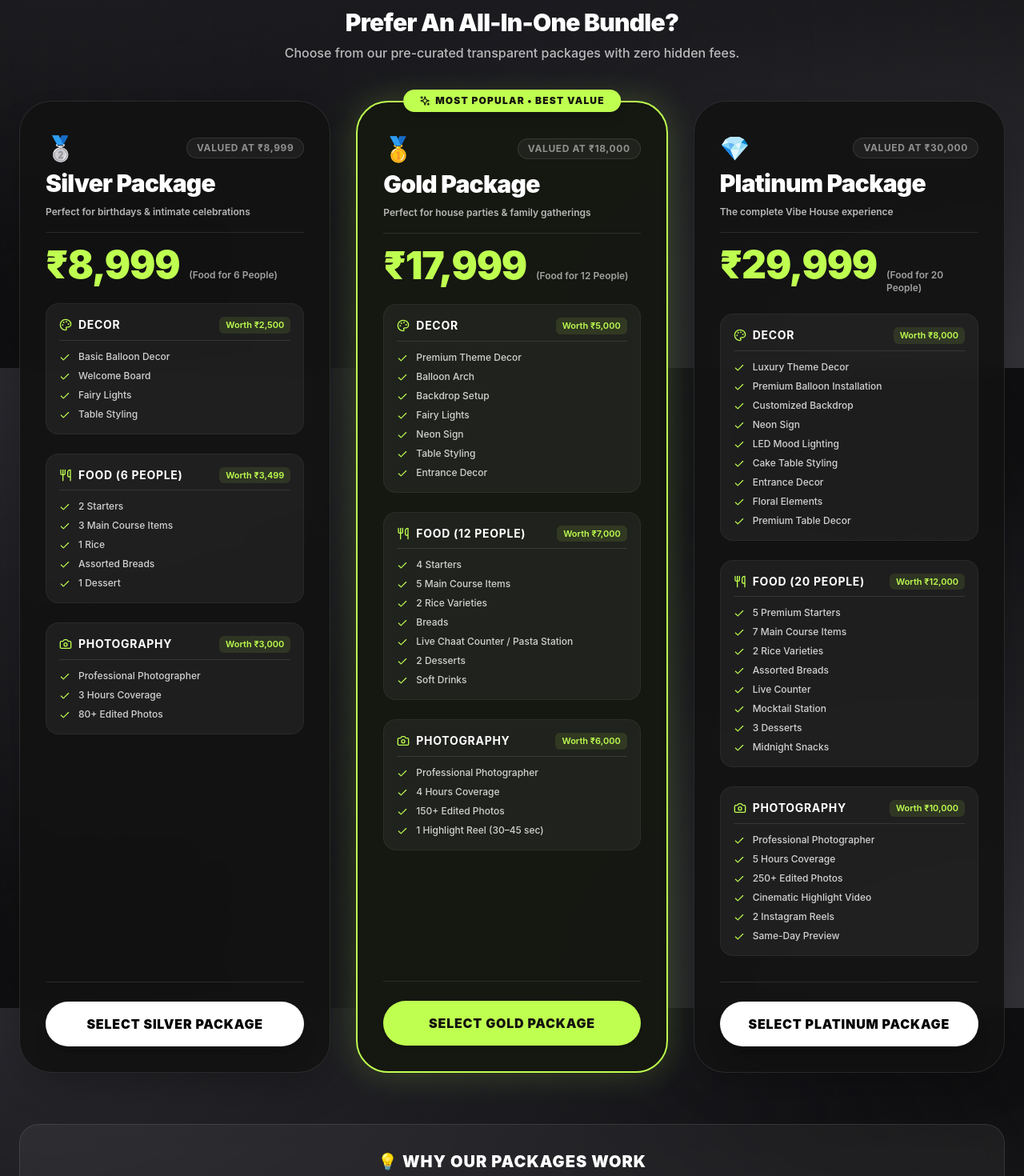
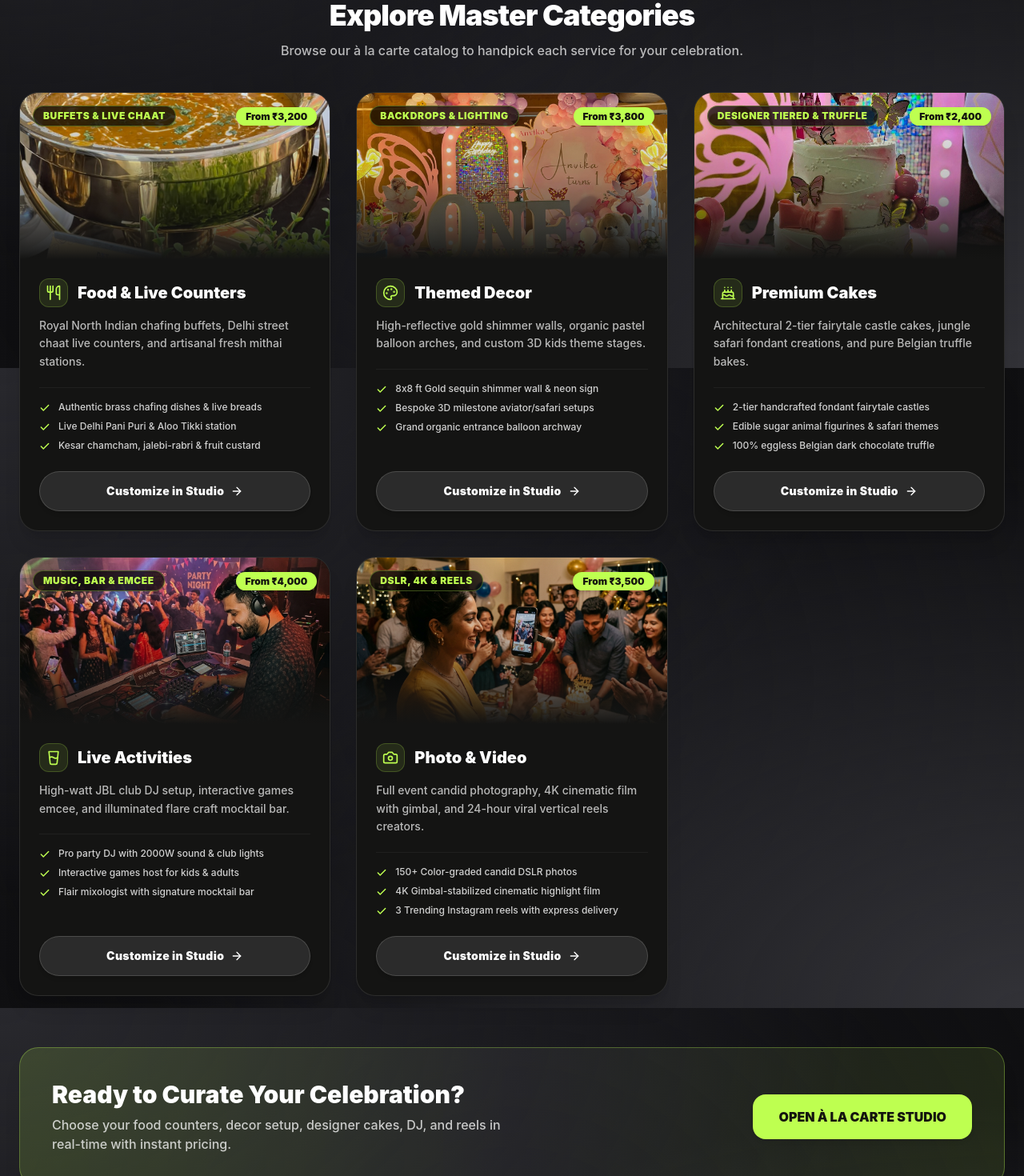
Before and after one commit to yashang-lab/TheVibeHouse, a Next.js app: page / in a window 1280 px wide. Shown: the part 3540-5010 px from the top of the page at 80% size. Built offline with nearby package versions, Linux system fonts and the light colour scheme.

Commit message:
feat: remove package bundles section completely, focus pricing on Create Your Own Party studio

```diff
--- a/components/sections/Packages.tsx
+++ b/components/sections/Packages.tsx
@@ -3,192 +3,77 @@
 import { motion } from "framer-motion";
 import Button from "../Button";
 import Link from "next/link";
-import { Check, Sparkles, Utensils, Camera, Palette, Star, ArrowRight, Cake, Music, GlassWater } from "lucide-react";
+import { Sparkles, Utensils, Camera, Palette, ArrowRight, Cake, GlassWater, Check } from "lucide-react";
 
 const masterCategories = [
   {
+    id: "food",
     icon: Utensils,
     name: "Food & Live Counters",
-    detail: "Buffets, live chaat, desserts & gourmet boxes"
-  },
-  {
-    icon: Palette,
-    name: "Themed Decor",
-    detail: "Shimmer walls, balloon arches & stage styling"
-  },
-  {
-    icon: Cake,
-    name: "Premium Cakes",
-    detail: "Handcrafted 2-tier themed & chocolate truffle cakes"
-  },
-  {
-    icon: GlassWater,
-    name: "Live Activities",
-    detail: "Flair mixologist bar, DJ sound & party host"
-  },
-  {
-    icon: Camera,
-    name: "Photo & Video",
-    detail: "Candid photographers, 4K cinematic film & viral reels"
-  }
-];
-
-const packages = [
-  {
-    tier: "Silver Package",
-    emoji: "🥈",
-    badgeColor: "border-slate-300/30 text-slate-200",
-    price: "₹8,999",
-    totalValue: "₹8,999",
-    people: "Food for 6 People",
-    tagline: "Perfect for birthdays & intimate celebrations",
-    description: "Budget-friendly, ideal for birthdays and small celebrations with essential decor & photos.",
-    isPopular: false,
-    sections: [
-      {
-        title: "Decor",
-        icon: Palette,
-        worth: "Worth ₹2,500",
+    tag: "Buffets & Live Chaat",
+    detail: "Royal North Indian chafing buffets, Delhi street chaat live counters, and artisanal fresh mithai stations.",
+    startingPrice: "From ₹3,200",
+    image: "/catalog/food-buffet-chafing.jpg",
     items: [
-          "Basic Balloon Decor",
-          "Welcome Board",
-          "Fairy Lights",
-          "Table Styling"
+      "Authentic brass chafing dishes & live breads",
+      "Live Delhi Pani Puri & Aloo Tikki station",
+      "Kesar chamcham, jalebi-rabri & fruit custard"
     ]
   },
   {
-        title: "Food (6 People)",
-        icon: Utensils,
-        worth: "Worth ₹3,499",
+    id: "decor",
+    icon: Palette,
+    name: "Themed Decor",
+    tag: "Backdrops & Lighting",
+    detail: "High-reflective gold shimmer walls, organic pastel balloon arches, and custom 3D kids theme stages.",
+    startingPrice: "From ₹3,800",
+    image: "/catalog/decor-shimmer-stage.jpg",
     items: [
-          "2 Starters",
-          "3 Main Course Items",
-          "1 Rice",
-          "Assorted Breads",
-          "1 Dessert"
+      "8x8 ft Gold sequin shimmer wall & neon sign",
+      "Bespoke 3D milestone aviator/safari setups",
+      "Grand organic entrance balloon archway"
     ]
   },
   {
-        title: "Photography",
-        icon: Camera,
-        worth: "Worth ₹3,000",
+    id: "cakes",
+    icon: Cake,
+    name: "Premium Cakes",
+    tag: "Designer Tiered & Truffle",
+    detail: "Architectural 2-tier fairytale castle cakes, jungle safari fondant creations, and pure Belgian truffle bakes.",
+    startingPrice: "From ₹2,400",
+    image: "/catalog/cake-fairytale-castle.jpg",
     items: [
-          "Professional Photographer",
-          "3 Hours Coverage",
-          "80+ Edited Photos"
-        ]
-      }
+      "2-tier handcrafted fondant fairytale castles",
+      "Edible sugar animal figurines & safari themes",
+      "100% eggless Belgian dark chocolate truffle"
     ]
   },
   {
-    tier: "Gold Package",
-    emoji: "🥇",
-    badgeColor: "border-brand-perk text-brand-perk",
-    price: "₹17,999",
-    totalValue: "₹18,000",
-    people: "Food for 12 People",
-    tagline: "Perfect for house parties & family gatherings",
-    description: "Roughly 2× Silver but feels significantly more premium—making it the ultimate value pick.",
-    isPopular: true,
-    popularBadge: "MOST POPULAR • BEST VALUE",
-    sections: [
-      {
-        title: "Decor",
-        icon: Palette,
-        worth: "Worth ₹5,000",
+    id: "activities",
+    icon: GlassWater,
+    name: "Live Activities",
+    tag: "Music, Bar & Emcee",
+    detail: "High-watt JBL club DJ setup, interactive games emcee, and illuminated flare craft mocktail bar.",
+    startingPrice: "From ₹4,000",
+    image: "/catalog/activity-live-dj.jpg",
     items: [
-          "Premium Theme Decor",
-          "Balloon Arch",
-          "Backdrop Setup",
-          "Fairy Lights",
-          "Neon Sign",
-          "Table Styling",
-          "Entrance Decor"
+      "Pro party DJ with 2000W sound & club lights",
+      "Interactive games host for kids & adults",
+      "Flair mixologist with signature mocktail bar"
     ]
   },
   {
-        title: "Food (12 People)",
-        icon: Utensils,
-        worth: "Worth ₹7,000",
+    id: "media",
+    icon: Camera,
+    name: "Photo & Video",
+    tag: "DSLR, 4K & Reels",
+    detail: "Full event candid photography, 4K cinematic film with gimbal, and 24-hour viral vertical reels creators.",
+    startingPrice: "From ₹3,500",
+    image: "/catalog/media-viral-reels.jpg",
     items: [
-          "4 Starters",
-          "5 Main Course Items",
-          "2 Rice Varieties",
-          "Breads",
-          "Live Chaat Counter / Pasta Station",
-          "2 Desserts",
-          "Soft Drinks"
-        ]
-      },
-      {
-        title: "Photography",
-        icon: Camera,
-        worth: "Worth ₹6,000",
-        items: [
-          "Professional Photographer",
-          "4 Hours Coverage",
-          "150+ Edited Photos",
-          "1 Highlight Reel (30–45 sec)"
-        ]
-      }
-    ]
-  },
-  {
-    tier: "Platinum Package",
-    emoji: "💎",
-    badgeColor: "border-purple-400 text-purple-300",
-    price: "₹29,999",
-    totalValue: "₹30,000",
-    people: "Food for 20 People",
-    tagline: "The complete Vibe House experience",
-    description: "For hosts who want a hassle-free, Instagram-worthy event with premium decor & content creation.",
-    isPopular: false,
-    popularBadge: "VIP EXPERIENCE",
-    sections: [
-      {
-        title: "Decor",
-        icon: Palette,
-        worth: "Worth ₹8,000",
-        items: [
-          "Luxury Theme Decor",
-          "Premium Balloon Installation",
-          "Customized Backdrop",
-          "Neon Sign",
-          "LED Mood Lighting",
-          "Cake Table Styling",
-          "Entrance Decor",
-          "Floral Elements",
-          "Premium Table Decor"
-        ]
-      },
-      {
-        title: "Food (20 People)",
-        icon: Utensils,
-        worth: "Worth ₹12,000",
-        items: [
-          "5 Premium Starters",
-          "7 Main Course Items",
-          "2 Rice Varieties",
-          "Assorted Breads",
-          "Live Counter",
-          "Mocktail Station",
-          "3 Desserts",
-          "Midnight Snacks"
-        ]
-      },
-      {
-        title: "Photography",
-        icon: Camera,
-        worth: "Worth ₹10,000",
-        items: [
-          "Professional Photographer",
-          "5 Hours Coverage",
-          "250+ Edited Photos",
-          "Cinematic Highlight Video",
-          "2 Instagram Reels",
-          "Same-Day Preview"
-        ]
-      }
+      "150+ Color-graded candid DSLR photos",
+      "4K Gimbal-stabilized cinematic highlight film",
+      "3 Trending Instagram reels with express delivery"
     ]
   }
 ];
@@ -201,7 +86,7 @@ export default function Packages() {
 
       <div className="container mx-auto px-4 sm:px-6 max-w-7xl relative z-10">
 
-        {/* Big Main Section Header */}
+        {/* Main Section Header */}
         <div className="text-center mb-16 max-w-4xl mx-auto">
           <motion.div
             initial={{ opacity: 0, y: 15 }}
@@ -230,7 +115,7 @@ export default function Packages() {
             transition={{ duration: 0.6, delay: 0.2 }}
             className="text-lg md:text-xl text-white/75 max-w-2xl mx-auto font-medium"
           >
-            Select food, theme, cakes, activities, and media à la carte—or choose an all-inclusive ready package.
+            Select food, theme, cakes, activities, and media à la carte with 100% price transparency. No forced packages.
           </motion.p>
         </div>
 
@@ -240,7 +125,7 @@ export default function Packages() {
           whileInView={{ opacity: 1, y: 0 }}
           viewport={{ once: true }}
           transition={{ duration: 0.6 }}
-          className="mb-20 rounded-[2.5rem] bg-gradient-to-br from-[#1F2614]/90 via-[#141414]/95 to-[#161616]/95 border-2 border-brand-perk/50 p-6 sm:p-10 lg:p-12 shadow-[0_0_50px_rgba(190,255,80,0.15)] relative overflow-hidden backdrop-blur-xl"
+          className="mb-16 rounded-[2.5rem] bg-gradient-to-br from-[#1F2614]/90 via-[#141414]/95 to-[#161616]/95 border-2 border-brand-perk/50 p-6 sm:p-10 lg:p-12 shadow-[0_0_50px_rgba(190,255,80,0.15)] relative overflow-hidden backdrop-blur-xl"
         >
           {/* Subtle glow orb */}
           <div className="absolute top-0 right-0 -mr-20 -mt-20 w-80 h-80 bg-brand-perk/15 rounded-full blur-3xl pointer-events-none" />
@@ -255,7 +140,7 @@ export default function Packages() {
                   Design Every Single Detail of Your Event
                 </h3>
                 <p className="text-white/80 text-base md:text-lg font-medium leading-relaxed">
-                  Select your food menu, theme decor, designer cakes, live activities, and media coverage line-by-line with real-time price calculation.
+                  Pick exactly what you want across our 5 master categories. Mix authentic catering, royal stage decor, artisanal cakes, live entertainment, and cinematic media with real-time price calculation.
                 </p>
               </div>
 
@@ -285,8 +170,8 @@ export default function Packages() {
                     <div className="font-bold text-white text-sm sm:text-base leading-snug group-hover:text-brand-perk transition-colors">
                       {cat.name}
                     </div>
-                    <div className="text-xs text-white/60 mt-1 font-medium leading-relaxed hidden sm:block">
-                      {cat.detail}
+                    <div className="text-xs text-brand-perk mt-1 font-semibold">
+                      {cat.startingPrice}
                     </div>
                   </Link>
                 );
@@ -295,135 +180,102 @@ export default function Packages() {
           </div>
         </motion.div>
 
-        {/* Pre-curated Packages Section */}
-        <div className="mb-12 text-center">
-          <h3 className="text-2xl sm:text-3xl font-black text-white tracking-tight mb-2">
-            Prefer An All-In-One Bundle?
+        {/* Master Categories Catalog Showcase Cards */}
+        <div className="mb-10 text-center">
+          <h3 className="text-2xl sm:text-4xl font-black text-white tracking-tight mb-3">
+            Explore Master Categories
           </h3>
-          <p className="text-sm sm:text-base text-white/70 font-medium">
-            Choose from our pre-curated transparent packages with zero hidden fees.
+          <p className="text-base text-white/70 font-medium max-w-2xl mx-auto">
+            Browse our à la carte catalog to handpick each service for your celebration.
           </p>
         </div>
 
-        {/* 3 Tier Cards Grid */}
-        <div className="grid lg:grid-cols-3 gap-8 items-stretch">
-          {packages.map((pkg, i) => (
+        <div className="grid grid-cols-1 md:grid-cols-2 lg:grid-cols-3 gap-8 items-stretch mb-16">
+          {masterCategories.map((cat, i) => {
+            const Icon = cat.icon;
+            return (
               <motion.div
-              key={i}
+                key={cat.id}
                 initial={{ opacity: 0, y: 30 }}
                 whileInView={{ opacity: 1, y: 0 }}
                 viewport={{ once: true }}
-              transition={{ delay: i * 0.15, duration: 0.6 }}
-              className={`rounded-[2.5rem] bg-[#121212]/90 backdrop-blur-md border flex flex-col p-8 relative shadow-2xl transition-all duration-500 hover:border-white/30 ${
-                pkg.isPopular
-                  ? 'border-2 border-brand-perk shadow-[0_0_40px_rgba(190,255,80,0.2)] lg:-translate-y-4 bg-[#161811]/95'
-                  : 'border-white/10'
-              }`}
+                transition={{ delay: i * 0.1, duration: 0.5 }}
+                className="rounded-3xl bg-[#141413] border border-white/10 hover:border-brand-perk/50 transition-all duration-300 overflow-hidden flex flex-col group shadow-xl hover:shadow-[0_0_30px_rgba(190,255,80,0.15)]"
               >
-              {/* Top Popular / Badge */}
-              {pkg.isPopular && (
-                <div className="absolute -top-4 left-1/2 -translate-x-1/2 bg-brand-perk text-[#14140F] text-xs font-black px-5 py-1.5 rounded-full uppercase tracking-widest shadow-lg flex items-center gap-1.5 whitespace-nowrap z-20">
-                  <Sparkles className="w-3.5 h-3.5" />
-                  {pkg.popularBadge}
-                </div>
-              )}
+                {/* Image header */}
+                <div className="relative h-52 w-full overflow-hidden bg-black/40">
+                  <img
+                    src={cat.image}
+                    alt={cat.name}
+                    className="w-full h-full object-cover group-hover:scale-105 transition-transform duration-500"
+                  />
+                  <div className="absolute inset-0 bg-gradient-to-t from-[#141413] via-black/20 to-transparent" />
 
-              {/* Package Title & Header */}
-              <div className="mb-6 pt-2">
-                <div className="flex items-center justify-between mb-2">
-                  <span className="text-3xl">{pkg.emoji}</span>
-                  <span className="text-xs font-bold text-white/50 uppercase tracking-wider bg-white/5 px-3 py-1 rounded-full border border-white/10">
-                    Valued at {pkg.totalValue}
+                  <div className="absolute top-4 left-4 flex items-center gap-2">
+                    <span className="px-3 py-1 rounded-full text-xs font-black uppercase tracking-wider bg-black/70 backdrop-blur-md text-brand-perk border border-brand-perk/30 shadow-md">
+                      {cat.tag}
                     </span>
                   </div>
 
-                <h3 className="text-3xl font-black text-white tracking-tight mb-2">
-                  {pkg.tier}
-                </h3>
-
-                <p className="text-xs text-white/70 font-semibold mb-4 leading-relaxed">
-                  {pkg.tagline}
-                </p>
-
-                {/* Price Display */}
-                <div className="flex items-baseline gap-3 pt-4 border-t border-white/10">
-                  <span className="text-4xl md:text-5xl font-black text-brand-perk tracking-tight">
-                    {pkg.price}
-                  </span>
-                  <span className="text-xs font-semibold text-white/60">
-                    ({pkg.people})
+                  <div className="absolute top-4 right-4">
+                    <span className="px-3 py-1 rounded-full text-xs font-black bg-brand-perk text-[#14140F] shadow-md">
+                      {cat.startingPrice}
                     </span>
                   </div>
                 </div>
 
-              {/* Categorized Inclusions (Decor, Food, Photography) */}
-              <div className="space-y-6 mb-8 flex-1">
-                {pkg.sections.map((sec, idx) => {
-                  const Icon = sec.icon;
-                  return (
-                    <div key={idx} className="bg-white/5 rounded-2xl p-4 border border-white/5">
-                      <div className="flex items-center justify-between mb-3 border-b border-white/10 pb-2">
-                        <div className="flex items-center gap-2">
-                          <Icon className="w-4 h-4 text-brand-perk" />
-                          <span className="text-sm font-bold text-white uppercase tracking-wider">{sec.title}</span>
+                {/* Content */}
+                <div className="p-6 flex flex-col flex-grow">
+                  <div className="flex items-center gap-3 mb-3">
+                    <div className="w-9 h-9 rounded-xl bg-brand-perk/10 border border-brand-perk/20 flex items-center justify-center text-brand-perk shrink-0">
+                      <Icon className="w-5 h-5" />
                     </div>
-                        <span className="text-[11px] font-semibold text-brand-perk bg-brand-perk/10 px-2 py-0.5 rounded-md">
-                          {sec.worth}
-                        </span>
+                    <h4 className="text-xl font-black text-white group-hover:text-brand-perk transition-colors">
+                      {cat.name}
+                    </h4>
                   </div>
 
-                      <ul className="space-y-2">
-                        {sec.items.map((item, j) => (
-                          <li key={j} className="flex items-start gap-2.5 text-xs text-white/80 font-medium">
-                            <Check className="w-3.5 h-3.5 text-brand-perk shrink-0 mt-0.5" />
+                  <p className="text-white/70 text-sm font-medium leading-relaxed mb-5">
+                    {cat.detail}
+                  </p>
+
+                  <div className="space-y-2 mb-6 border-t border-white/5 pt-4 flex-grow">
+                    {cat.items.map((item, j) => (
+                      <div key={j} className="flex items-start gap-2.5 text-xs text-white/80 font-medium">
+                        <Check className="w-3.5 h-3.5 text-brand-perk shrink-0 mt-0.5 stroke-[2.5]" />
                         <span>{item}</span>
-                          </li>
+                      </div>
                     ))}
-                      </ul>
                   </div>
+
+                  <Link href="/create-your-party" className="mt-auto">
+                    <Button className="w-full py-3.5 text-sm font-black tracking-wide bg-white/10 text-white hover:bg-brand-perk hover:text-[#14140F] border border-white/15 transition-all flex items-center justify-center gap-2">
+                      Customize in Studio
+                      <ArrowRight size={16} />
+                    </Button>
+                  </Link>
+                </div>
+              </motion.div>
             );
           })}
         </div>
 
-              {/* Card Footer Action */}
-              <div className="pt-6 border-t border-white/10 mt-auto">
-                <Button className={`w-full py-4 text-base font-black tracking-wider uppercase transition-all shadow-xl ${
-                  pkg.isPopular
-                    ? 'bg-brand-perk text-[#14140F] hover:bg-[#a6e546] shadow-[0_0_20px_rgba(190,255,80,0.3)]'
-                    : 'bg-white text-black hover:bg-gray-100'
-                }`}>
-                  Select {pkg.tier}
-                </Button>
-              </div>
-            </motion.div>
-          ))}
+        {/* Bottom studio CTA Banner */}
+        <div className="rounded-3xl bg-gradient-to-r from-brand-perk/15 via-white/5 to-brand-perk/10 border border-brand-perk/30 p-8 md:p-10 flex flex-col md:flex-row items-center justify-between gap-6 shadow-xl">
+          <div className="max-w-xl text-center md:text-left">
+            <h4 className="text-2xl sm:text-3xl font-black text-white mb-2">
+              Ready to Curate Your Celebration?
+            </h4>
+            <p className="text-sm sm:text-base text-white/75 font-medium">
+              Choose your food counters, decor setup, designer cakes, DJ, and reels in real-time with instant pricing.
+            </p>
           </div>
 
-        {/* Why this pricing works - Trust Bar */}
-        <div className="mt-16 bg-white/5 border border-white/10 rounded-3xl p-8 backdrop-blur-md">
-          <h4 className="text-xl font-black text-white mb-6 uppercase tracking-wider text-center">
-            💡 Why Our Packages Work
-          </h4>
-          <div className="grid md:grid-cols-3 gap-6">
-            <div className="bg-black/40 p-5 rounded-2xl border border-white/10">
-              <span className="text-lg mb-2 block text-white font-bold">🥈 Silver (₹8,999)</span>
-              <p className="text-xs text-white/80 leading-relaxed font-medium">
-                Budget-friendly, ideal for birthdays and small celebrations.
-              </p>
-            </div>
-            <div className="bg-black/40 p-5 rounded-2xl border border-brand-perk/40 shadow-[0_0_15px_rgba(190,255,80,0.15)]">
-              <span className="text-lg mb-2 block text-brand-perk font-bold">🥇 Gold (₹17,999)</span>
-              <p className="text-xs text-white/80 leading-relaxed font-medium">
-                Roughly 2× Silver but feels significantly more premium, making it the best value pick.
-              </p>
-            </div>
-            <div className="bg-black/40 p-5 rounded-2xl border border-white/10">
-              <span className="text-lg mb-2 block text-cyan-300 font-bold">💎 Platinum (₹29,999)</span>
-              <p className="text-xs text-white/80 leading-relaxed font-medium">
-                Targets hosts who want a hassle-free, Instagram-worthy event with premium decor & content.
-              </p>
-            </div>
-          </div>
+          <Link href="/create-your-party" className="shrink-0 w-full md:w-auto">
+            <Button size="lg" className="w-full md:w-auto bg-brand-perk text-[#14140F] hover:bg-[#a6e546] font-black text-base px-8 py-4 rounded-2xl shadow-[0_0_25px_rgba(190,255,80,0.3)]">
+              OPEN À LA CARTE STUDIO
+            </Button>
+          </Link>
         </div>
 
       </div>
```
Lines whose indentation alone changed are shown as unchanged.
